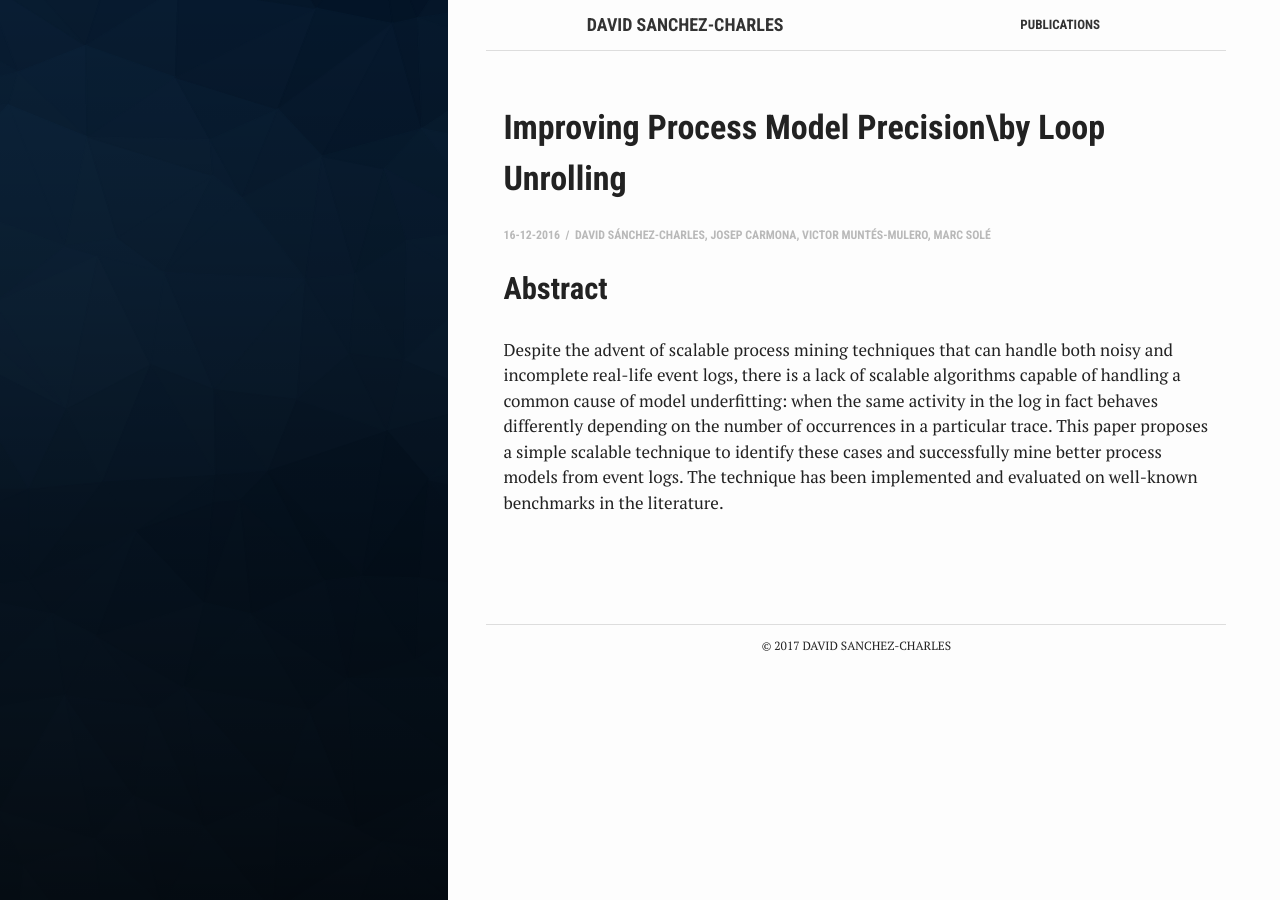
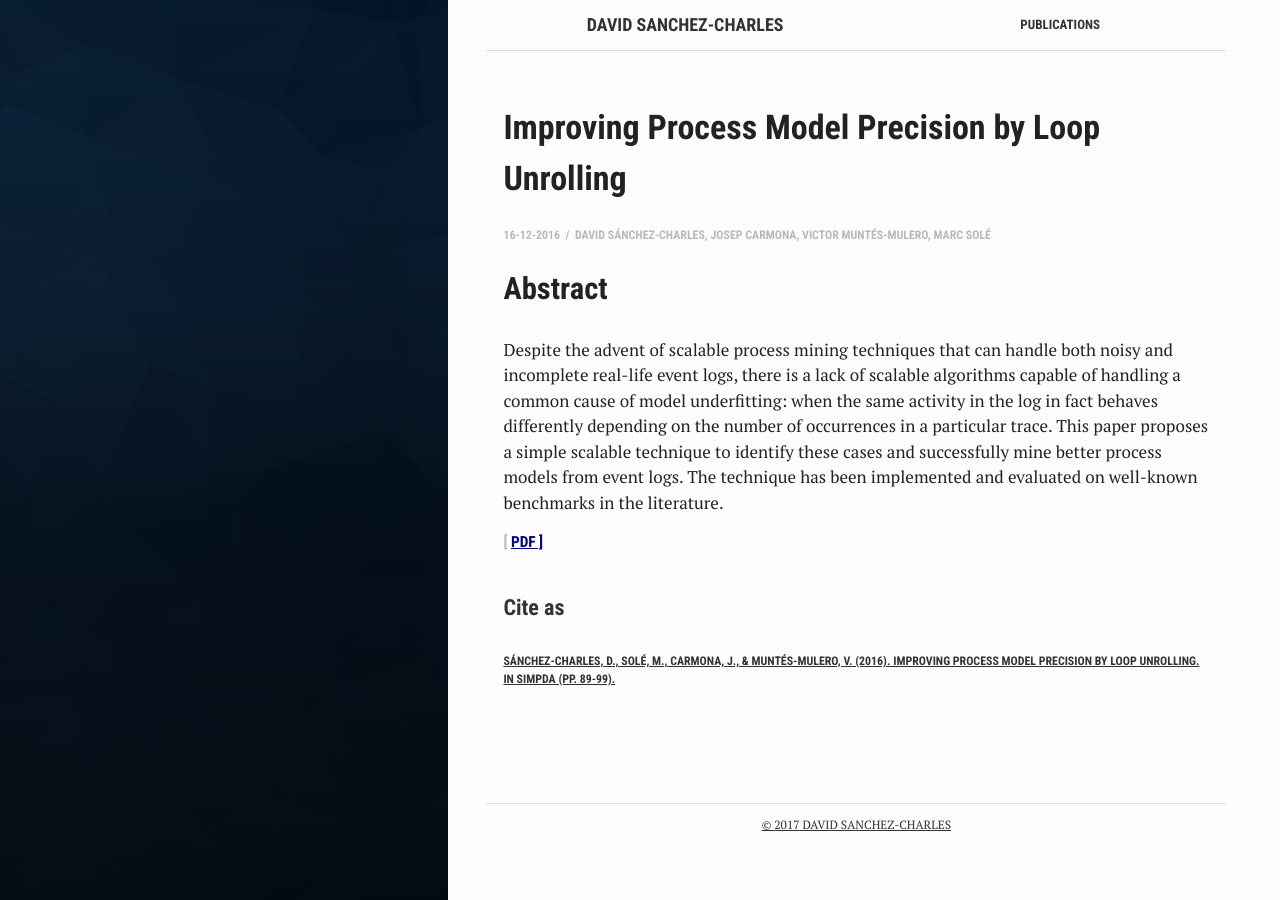
Before and after one commit to dscharles/dscharles.github.io, a Jekyll site: the page built from _publications/2016-12-16-SIMPDA_Loop_Unrolling.md, in a window 1280 px wide. Built offline with Jekyll 4.4.1, drawn with Linux system fonts in a browser that asks for light colours.

Commit message:
New stuff

```diff
--- a/_layouts/publication.html
+++ b/_layouts/publication.html
@@ -19,9 +19,15 @@
     <h2>Abstract</h2>
     {{ content }}
 
+    {% if page.url %}
+      <p class="post-url">
+        [ <a href="{{ page.url }}"> PDF </time> ]
+      </p>
+    {% endif %}
+
     {% if page.reference %}
-    <h4>Cite as</h4>
-    {{ page.reference }}
+      <h4>Cite as</h4>
+      <p class="post-ref">{{ page.reference }}</p>
     {% endif %}
   </div>
 
--- a/_publications/2016-12-16-SIMPDA_Loop_Unrolling.md
+++ b/_publications/2016-12-16-SIMPDA_Loop_Unrolling.md
@@ -2,9 +2,11 @@
 date: "2016-12-16"
 year: "2016"
 author: David Sánchez-Charles, Josep Carmona, Victor Muntés-Mulero, Marc Solé
-title: "Improving Process Model Precision\\by Loop Unrolling"
+title: "Improving Process Model Precision by Loop Unrolling"
 keywords: ""
 layout: "publication"
+reference: "Sánchez-Charles, D., Solé, M., Carmona, J., & Muntés-Mulero, V. (2016). Improving Process Model Precision by Loop Unrolling. In SIMPDA (pp. 89-99)."
+url: http://ceur-ws.org/Vol-1757/paper7.pdf
 ---
 
 Despite the advent of scalable process mining techniques that can handle both noisy and incomplete real-life event logs, there is a lack of scalable algorithms capable of handling a common cause of model underfitting: when the same activity in the log in fact behaves differently depending on the number of occurrences in a particular trace. This paper proposes a simple scalable technique to identify these cases and successfully mine better process models from event logs. The technique has been implemented and evaluated on well-known benchmarks in the literature.
--- a/assets/_sass/_layout.scss
+++ b/assets/_sass/_layout.scss
@@ -254,6 +254,40 @@
 
 }
 
+.post-url {
+  padding-bottom: .5em;
+  text-transform: uppercase;
+  color: #b9b9b9;
+  font-size: 90%;
+  font-weight: bold;
+  font-family: 'Roboto Condensed', sans-serif;
+  a, a:hover, a:focus, a:visited {
+    color: #000080;
+  }
+
+  .meta-black {
+    color: #000080;
+  }
+
+}
+
+.post-ref {
+  padding-bottom: .5em;
+  text-transform: uppercase;
+  color: #333;
+  font-size: 70%;
+  font-weight: bold;
+  font-family: 'Roboto Condensed', sans-serif;
+  a, a:hover, a:focus, a:visited {
+    color: #333;
+  }
+
+  .meta-black {
+    color: #333;
+  }
+
+}
+
 
 /*
 * Archive
@@ -262,7 +296,7 @@
   padding: 0;
   list-style: none;
   text-transform: uppercase;
-  font-size: 13px
+  font-size: 15px
 }
 
 .year li {
@@ -280,10 +314,10 @@
 }
 
 .date {
-  text-align: right;
-  float: right;
+  //text-align: right;
+  //float: right;
   color: #d4d4d4;
-  display: none;
+  //display: none;
 }
 
 
```
Also changed, not shown: _publications/2014-07-10-FUZZIEE_Aggregation.md (added, +11 -0 lines), _publications/2015-01-29-AAAI_CrowdWON.md (added, +12 -0 lines), _publications/2016-12-16-SIMPDA_Process_Clustering.md (+2 -0 lines), archive_publications.md (+1 -2 lines).
